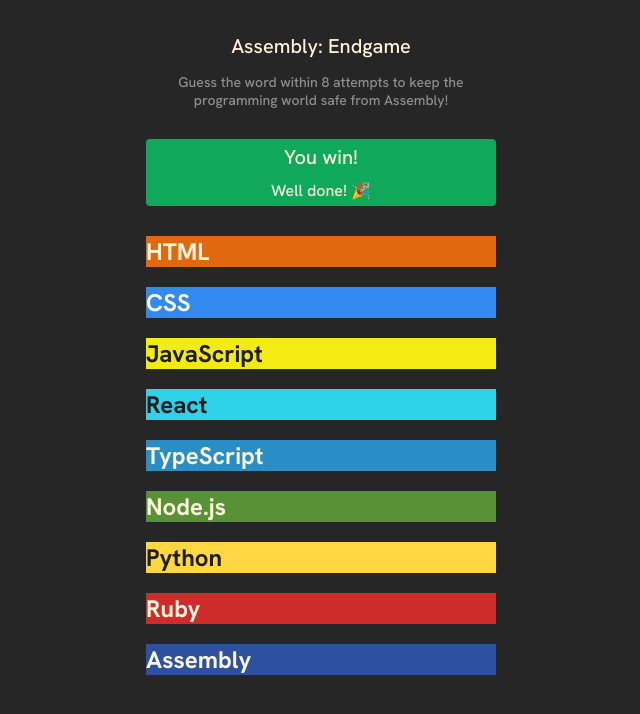
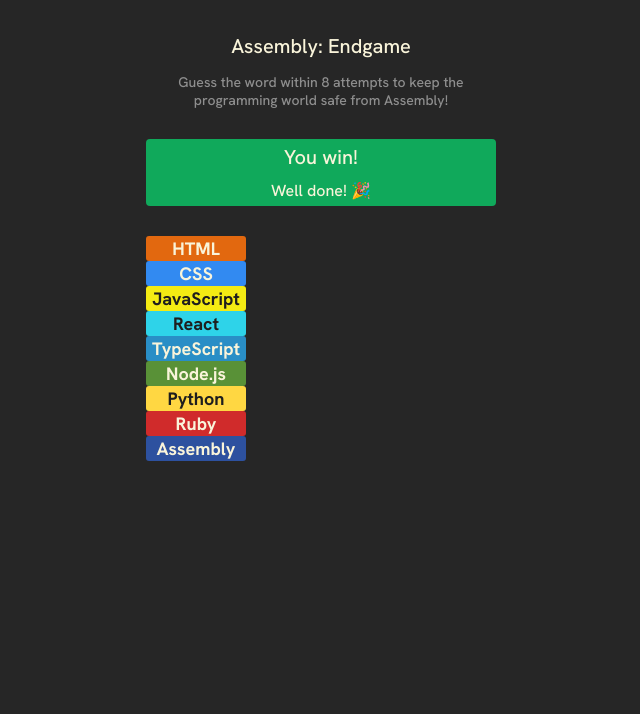
Before and after one commit to kennyvel/hangman, a React (Vite) app: page / in a window 1280 px wide. Shown: the top 714 px of the page, without its empty margins (319-959 px from the left). Built offline with nearby package versions, Linux system fonts and the light colour scheme.

Commit message:
Restoring original language file
Reverting changes made to the file for the import

```diff
--- a/src/App.jsx
+++ b/src/App.jsx
@@ -1,6 +1,6 @@
 import React from "react"
 import Language from "./components/language"
-import languageData from "./languages"
+import { languages } from "./languages"
 
 /**
  * Goal: Build out the main parts of our app
@@ -9,7 +9,7 @@
  * and description. Startin' out easy 🙂🚶‍➡️
  */
 export default function Hangman() {
-    const languageElements = languageData.map((language) => {
+    const languageElements = languages.map((language) => {
         return <Language
                     name={language.name}
                     backgroundColor={language.backgroundColor}
--- a/src/index.css
+++ b/src/index.css
@@ -55,9 +55,19 @@
 
 section.language-list {
     display: flexbox;
-    max-width: 350px;
+    flex-direction: row;
+    flex-wrap: wrap;
+    gap: 4.5px;
 }
 
 .language {
-
+    display: flex;
+    height: 25px;
+    font-weight: 700;
+    font-size: 0.75rem;
+    max-width: 100px;
+    border-radius: 3px;
+    text-align: center;
+    justify-content: center;
+    align-items: center;
 }
--- a/src/languages.js
+++ b/src/languages.js
@@ -1,4 +1,4 @@
-export default [
+export const languages = [
     {
         name: "HTML",
         backgroundColor: "#E2680F",
```
